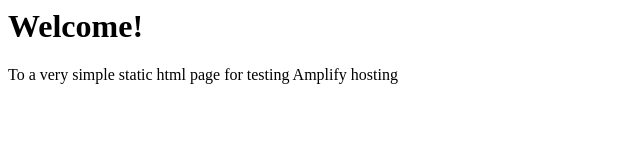
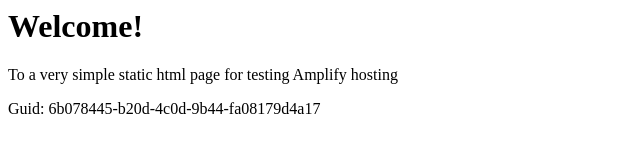
Before and after one commit to aws-aemilia-nrt/Github-PR-Commit-Integration-Test-DoNotTouch-v1-preprod-ap-northeast-1, a website: page src/index.html in a window 1280 px wide. Shown: the whole page, without its empty margins (0-640 px from the left). Drawn offline with Linux system fonts and the light colour scheme.

Commit message:
commit from integ tests

```diff
--- a/src/index.html
+++ b/src/index.html
@@ -1,3 +1,5 @@
+
+
 <html lang="en">
 
 <head>
@@ -10,6 +12,6 @@
 <body>
     <h1>Welcome!</h1>
     <p>To a very simple static html page for testing Amplify hosting</p>
-</body>
+    <p>Guid: 6b078445-b20d-4c0d-9b44-fa08179d4a17</p></body>
 
 </html>
```
